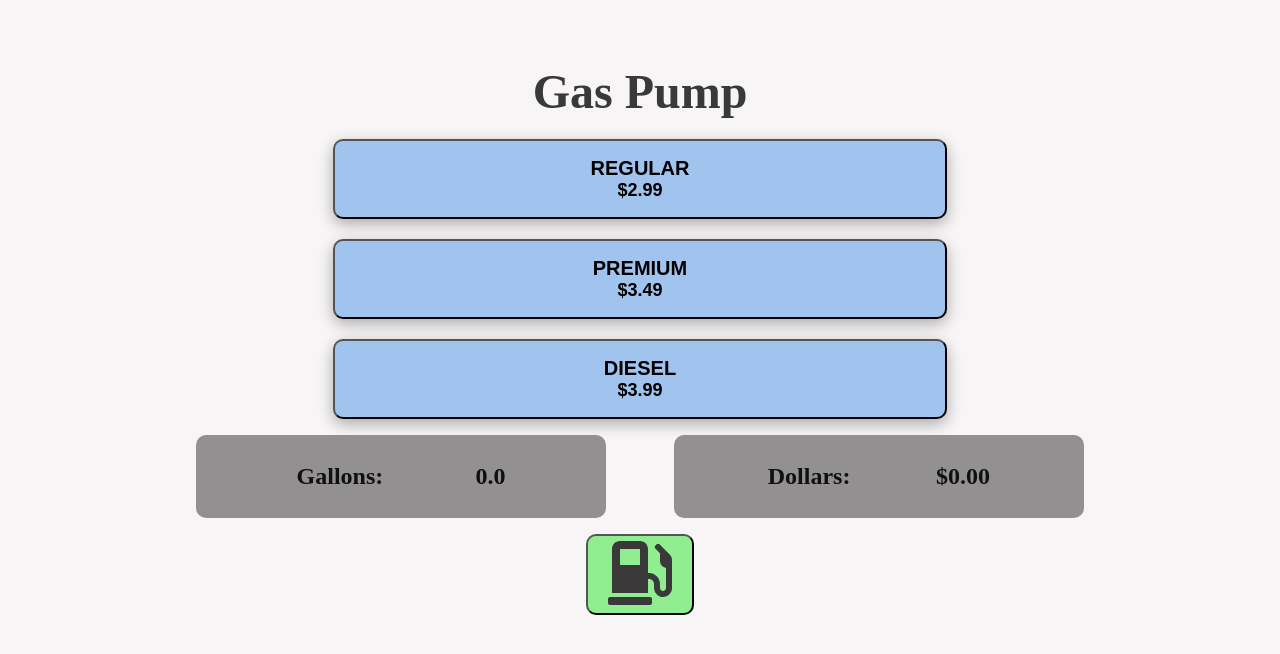
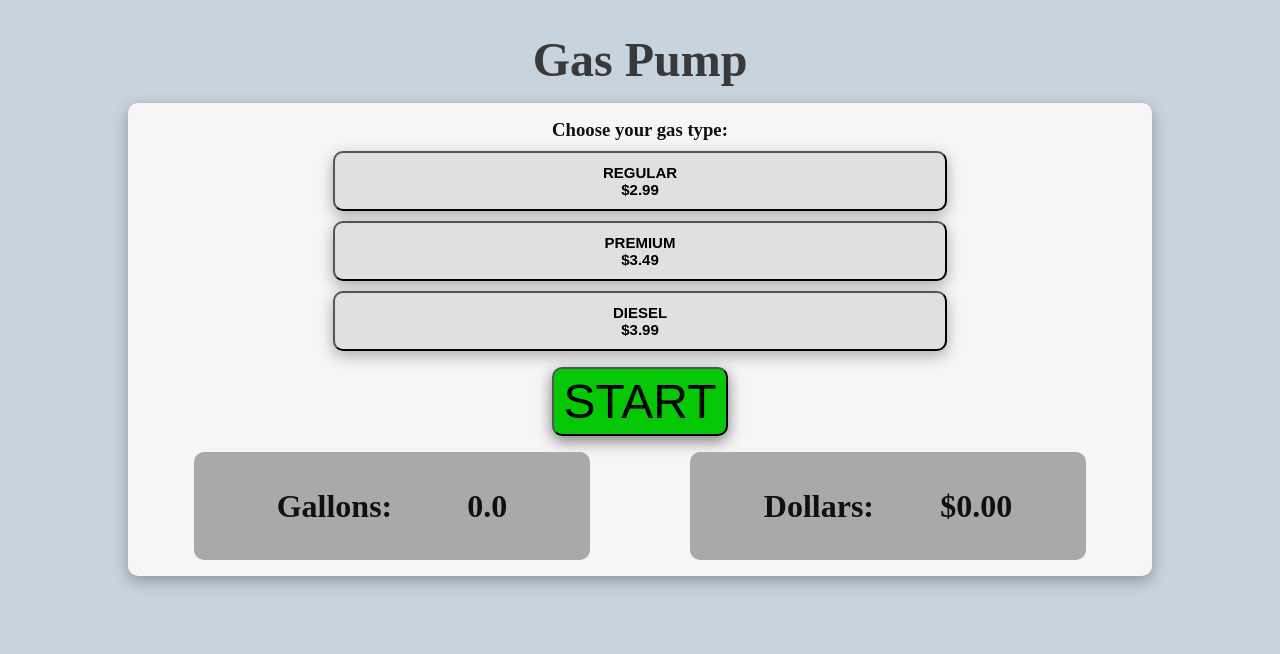
Before and after one commit to LisaTrevis/react-gas-pump, a React (Create React App) app: page / in a window 1280 px wide. Shown: the top 654 px of the page. Built offline with nearby package versions, Linux system fonts and the light colour scheme.

Commit message:
Updated CSS

```diff
--- a/src/App.js
+++ b/src/App.js
@@ -1,101 +1,110 @@
-import React, { useState, useEffect } from "react";
-import { FaGasPump } from "react-icons/fa";
+import React, { useState, useEffect } from 'react'
 
 const App = () => {
-  const [gallons, setGallons] = useState(0);
-  const [dollars, setDollars] = useState(0);
-  const [price, setPrice] = useState(2.99);
-  const [timeoutValue, setTimeoutValue] = useState();
-  const [isPumping, setIsPumping] = useState(false);
-  const [activeKey, setActiveKey] = useState(0);
+  const [gallons, setGallons] = useState(0)
+  const [dollars, setDollars] = useState(0)
+  const [price, setPrice] = useState(2.99)
+  const [timeoutValue, setTimeoutValue] = useState()
+  const [isPumping, setIsPumping] = useState(false)
+  const [activeKey, setActiveKey] = useState(0)
 
   useEffect(() => {
+    if (dollars === isNaN) {
+      setDollars(0)
+    }
     if (isPumping) {
-      setTimeoutValue(setInterval(() => pumpGas(), 250));
+      setTimeoutValue(setInterval(() => pumpGas(), 250))
     } else {
-      clearInterval(timeoutValue);
+      clearInterval(timeoutValue)
     }
-    return () => clearInterval(timeoutValue);
-  }, [isPumping]);
+    return () => clearInterval(timeoutValue)
+  }, [isPumping])
 
   useEffect(() => {
-    setDollars(price * gallons);
-  }, [gallons]);
+    setDollars(price * gallons)
+  }, [gallons, price])
 
   const handleClick = (e) => {
-    setDollars(0);
-    setGallons(0);
-    setPrice(parseFloat(e.target.value));
-    setActiveKey(parseInt(e.target.getAttribute("data-key")));
-  };
+    if (dollars === isNaN) {
+      setDollars(0)
+    }
+    setDollars(0)
+    setGallons(0)
+    setPrice(parseFloat(e.target.value))
+    setActiveKey(parseInt(e.target.getAttribute('data-key')))
+    setIsPumping(false)
+  }
 
   const pumpGas = () => {
-    setGallons((prevGallons) => prevGallons + 0.1);
-  };
+    setGallons((prevGallons) => prevGallons + 0.1)
+  }
 
   return (
+    <main>
+      <h1>Gas Pump</h1>
       <section>
-      <h1>Gas Pump</h1>
-      <div className="gas-prices">
+        <h3>Choose your gas type:</h3>
+        <div className='gas-prices'>
           <button
-          data-key="1"
-          type="button"
-          className={activeKey === 1 ? "gas-type-btn active" : "gas-type-btn"}
-          value="2.99"
+            data-key='1'
+            type='button'
+            className={activeKey === 1 ? 'gas-type-btn active' : 'gas-type-btn'}
+            value='2.99'
             onClick={handleClick}
           >
-          Regular <span className="price">$2.99</span>
+            Regular <span className='price'>$2.99</span>
           </button>
           <button
-          data-key="2"
-          type="button"
-          className={activeKey === 2 ? "gas-type-btn active" : "gas-type-btn"}
-          value="3.49"
+            data-key='2'
+            type='button'
+            className={activeKey === 2 ? 'gas-type-btn active' : 'gas-type-btn'}
+            value='3.49'
             onClick={handleClick}
           >
-          Premium <span className="price">$3.49</span>
+            Premium <span className='price'>$3.49</span>
           </button>
           <button
-          data-key="3"
-          type="button"
-          className={activeKey === 3 ? "gas-type-btn active" : "gas-type-btn"}
-          value="3.99"
+            data-key='3'
+            type='button'
+            className={activeKey === 3 ? 'gas-type-btn active' : 'gas-type-btn'}
+            value='3.99'
             onClick={handleClick}
           >
-          Diesel <span className="price">$3.99</span>
+            Diesel <span className='price'>$3.99</span>
           </button>
         </div>
-      <div className="meters">
-        <div className="gallon-counter">
+        <div className='startstop-btn'>
+          {isPumping ? (
+            <button
+              type='button'
+              className='btn btn-stop'
+              onClick={() => setIsPumping(false)}
+            >
+              Stop
+            </button>
+          ) : (
+            <button
+              type='button'
+              className='btn btn-start'
+              onClick={() => setIsPumping(true)}
+            >
+              Start
+            </button>
+          )}
+        </div>
+        <div className='meters'>
+          <div className='gallon-counter'>
             <p>Gallons:</p>
             <p>{gallons.toFixed(1)}</p>
           </div>
-        <div className="dollar-counter">
+          <div className='dollar-counter'>
             <p>Dollars:</p>
             <p>${dollars.toFixed(2)}</p>
           </div>
         </div>
-      <div className="startstop-btn">
-        {isPumping ? (
-          <button
-            type="button"
-            className="btn btn-stop"
-            onClick={() => setIsPumping(false)}
-          >
-            <FaGasPump className="icon" />
-          </button>
-        ) : (
-          <button
-            type="button"
-            className="btn btn-start"
-            onClick={() => setIsPumping(true)}
-          >
-            <FaGasPump className="icon" />
-          </button>
-        )}
-      </div>
       </section>
-  );
-};
+    </main>
+  )
+}
 
-export default App;
+export default App
--- a/src/index.css
+++ b/src/index.css
@@ -5,18 +5,20 @@ Variables
 */
 
 :root {
-  --clr-bg: rgb(247, 245, 245);
+  --clr-bg: rgb(199, 212, 221);
   --clr-app-bg: rgb(247, 245, 245);
-  /* --clr-app-bg: rgb(197, 223, 240); */
   --clr-lrg-txt: rgb(58, 57, 57);
   --clr-small-txt: rgb(16, 16, 16);
   --clr-light-txt: rgb(247, 245, 245);
-  --clr-btn-bg: #a1c4ee;
-  --clr-meter-bg: rgb(146, 144, 144);
+  --clr-btn-bg: #dfe0e2;
+  --clr-meter-bg: rgb(170, 169, 169);
   --clr-border-btn: rgb(16, 16, 16);
-  --clr-active-btn: #1779f1;
+  --clr-active-btn: #366df7;
+  --clr-start-btn: rgb(5, 199, 5);
+  --clr-stop-btn: rgb(209, 33, 33);
   --light-shadow: 0 5px 15px rgba(0, 0, 0, 0.1);
-  --dark-shadow: 0 5px 15px rgba(0, 0, 0, 0.3);
+  --med-shadow: 0 5px 15px rgba(0, 0, 0, 0.3);
+  --dark-shadow: 0 5px 15px rgba(0, 0, 0, 0.5);
 }
 
 /*
@@ -48,42 +50,36 @@ Project Styles
 ===============
 */
 
+h1 {
+  text-align: center;
+}
 section {
   background-color: var(--clr-app-bg);
   width: 80vw;
   height: 100%;
-  margin: 2rem auto;
+  margin: 1rem auto;
   text-align: center;
   border-radius: 10px;
+  box-shadow: var(--med-shadow);
 }
-
 h1 {
   font-size: 3rem;
   color: var(--clr-lrg-txt);
   padding-top: 2rem;
 }
-
+h3 {
+  padding-top: 1rem;
+}
 .gas-prices {
   display: flex;
   justify-content: space-around;
   flex-wrap: wrap;
 }
-
-/* .gas-type:nth-child(1) {
-  background-color: red;
-}
-.gas-type:nth-child(2) {
-  background-color: green;
-}
-.gas-type:nth-child(3) {
-  background-color: blue;
-} */
-
 .gas-type-btn {
   background-color: var(--clr-btn-bg);
   border-radius: 10px;
-  margin-top: 20px;
-  height: 80px;
+  margin-top: 10px;
+  height: 60px;
   width: 60%;
   display: flex;
   align-items: center;
@@ -91,84 +87,73 @@ h1 {
   flex-direction: column;
   flex-wrap: wrap;
   text-align: center;
-  font-size: 20px;
+  font-size: 15px;
   font-weight: bold;
   text-transform: uppercase;
-  box-shadow: var(--dark-shadow);
+  box-shadow: var(--med-shadow);
 }
-
 .gas-type-btn:hover {
   cursor: pointer;
   border: 4px solid var(--clr-border-btn);
 }
-
 .price {
   display: block;
-  font-size: 18px;
+  font-size: 15px;
 }
-
 .active {
   background-color: var(--clr-active-btn);
   box-shadow: none;
 }
-
-.meters {
-  display: flex;
-  justify-content: space-evenly;
-  margin-top: 1rem;
+.startstop-btn {
+  padding-top: 1rem;
 }
-
-.gallon-counter,
-.dollar-counter {
-  background-color: var(--clr-meter-bg);
-  width: 40%;
-  color: var(--clr-small-txt);
-  padding: 8px;
-  font-weight: bold;
-  border-radius: 10px;
+.btn {
+  font-size: 3rem;
 }
-
-.startstop-btn {
-  display: flex;
-  justify-content: space-evenly;
-  margin: 1rem;
-  padding-bottom: 2rem;
-}
-
-.icon {
-  font-size: 4rem;
-  color: var(--clr-lrg-txt);
-}
-
 button:focus {
   outline: none;
   box-shadow: 0 0 0 2px var(--clr-btn-dark);
 }
-
 .btn-start,
 .btn-stop {
   border-radius: 10px;
-  padding: 5px 20px;
+  padding: 5px 10px;
+  text-transform: uppercase;
 }
-
 .btn-start {
-  background-color: lightgreen;
+  background-color: var(--clr-start-btn);
+  box-shadow: var(--dark-shadow);
 }
 .btn-stop {
-  background-color: lightcoral;
+  background-color: var(--clr-stop-btn);
+  border: 5px solid black;
 }
-
 .btn-start:hover,
 .btn-stop:hover {
   cursor: pointer;
   box-shadow: var(--dark-shadow);
   border: 2px solid black;
 }
+.meters {
+  display: flex;
+  justify-content: space-around;
+  padding: 1rem;
+}
+.gallon-counter,
+.dollar-counter {
+  background-color: var(--clr-meter-bg);
+  width: 40%;
+  color: var(--clr-small-txt);
+  padding: 10px 8px;
+  font-weight: bold;
+  border-radius: 10px;
+  line-height: 1.5;
+}
 
 @media screen and (min-width: 700px) {
   .gallon-counter p,
   .dollar-counter p {
-    display: inline-block;
+    font-size: 2rem;
     padding: 20px 0;
   }
 
```
Lines whose indentation alone changed are shown as unchanged.
